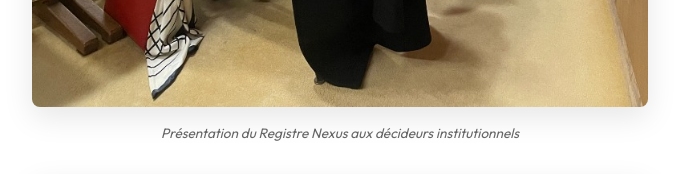
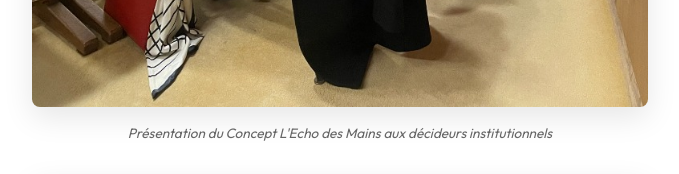
Before and after one commit to gdesygn/humanvalues, a React (Vite) app: page /institution in a window 1280 px wide. Shown: the part 3880-4054 px from the top of the page, without its empty margins (300-979 px from the left). Built offline with nearby package versions, Linux system fonts and the light colour scheme; a web font is replaced by a local one.

Commit message:
fix: precision nomenclature Echo des Mains

```diff
--- a/src/pages/Institution.jsx
+++ b/src/pages/Institution.jsx
@@ -81,7 +81,7 @@ const Institution = () => {
               <img src="/artworks/unesco_2.jpg" alt="Présentation aux Décideurs" style={{ width: '100%', height: 'auto', display: 'block' }} />
             </div>
             <figcaption style={{ fontSize: '0.85rem', color: '#666', fontStyle: 'italic', textAlign: 'center' }}>
-              Présentation du Registre Nexus aux décideurs institutionnels
+              Présentation du Concept L'Echo des Mains aux décideurs institutionnels
             </figcaption>
           </figure>
 
```
